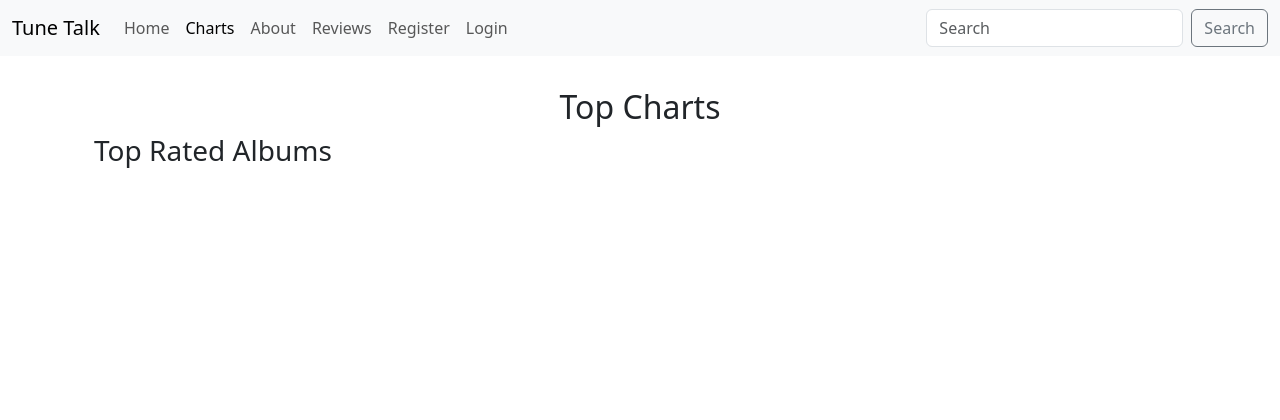
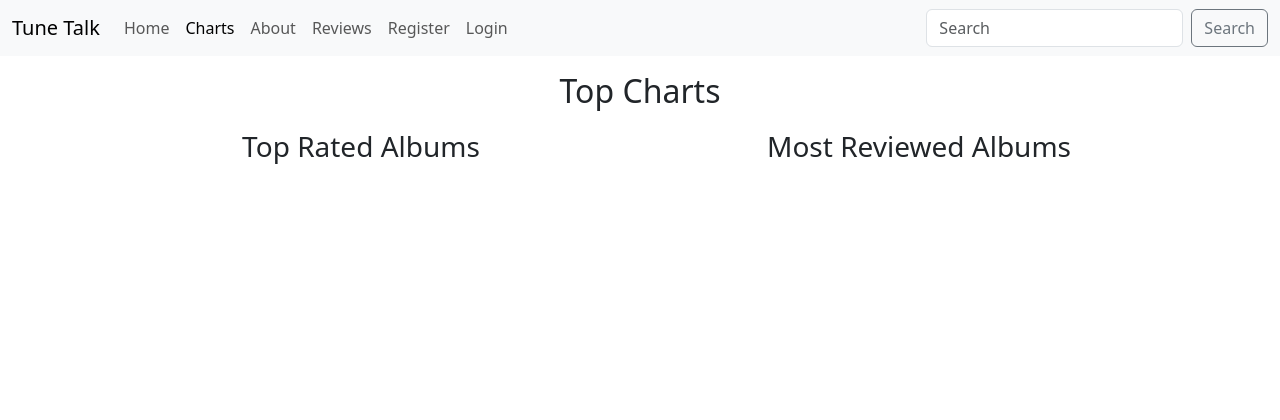
Before and after one commit to xnaavii/tune-talk-pp4, a Django app: page /charts/ in a window 1280 px wide. Shown: the top 420 px of the page. Run offline with Django 5.2, Linux system fonts and the light colour scheme; data that the repository does not hold is empty.

Commit message:
add most reviewed albums in charts

```diff
--- a/charts/templates/charts/charts.html
+++ b/charts/templates/charts/charts.html
@@ -2,12 +2,12 @@
 {% block content %}
 <div class="container">
     <div class="container">
-        <h2 class="text-center mt-3">Top Charts</h2>
+        <h2 class="text-center">Top Charts</h2>
 
         <div class="row">
             <!-- Top Rated Albums -->
-            <div class="col-md-6">
-                <h3>Top Rated Albums</h3>
+            <div class="col-md-6 mt-2 p-1">
+                <h3 class="text-center">Top Rated Albums</h3>
                 <ul class="list-group">
                     {% for album in top_albums %}
                     <li class="list-group-item d-flex justify-content-between align-items-center">
@@ -21,6 +21,26 @@
                     </li>
                     {% endfor %}
                 </ul>
-            </div>
+        </div>
+
+        <!-- Most Reviewed Albums -->
+        <div class="col-md-6 mt-2 p-1">
+            <h3 class="text-center">Most Reviewed Albums</h3>
+            <ul class="list-group">
+                {% for album in most_reviewed_albums %}
+                <li class="list-group-item d-flex justify-content-between align-items-center">
+                    <div>
+                        <a href="{% url 'album_detail' album_id=album.album_id %}" class="text-decoration-none">
+                            <img src="{{ album.artwork }}" alt="{{ album.title }}" class="img-fluid rounded" style="width: 50px; height: 50px;">
+                        </a>
+                        <strong>{{ album.title }}</strong>
+                    </div>
+                    <span class="badge bg-success rounded-pill">{{ album.review_count }}</span>
+                </li>
+                {% endfor %}
+            </ul>
+        </div>
+    </div>
+</div>
 </div>
 {% endblock content %}
--- a/charts/views.py
+++ b/charts/views.py
@@ -6,7 +6,11 @@ def charts(request):
 
     # Fetch the top 5 albums based on average rating
     top_albums = Album.objects.annotate(average_rating=Avg('reviews__rating')).filter(average_rating__lte=5)
-    top_albums = top_albums.order_by('-average_rating')[:10]
-    context = {"top_albums": top_albums}
+    top_albums = top_albums.order_by('-average_rating')[:5]
+
+    # Fetch the top 5 albums based on the number of reviews
+    most_reviewed_albums = Album.objects.annotate(review_count=Count('reviews')).order_by('-review_count')[:5]
+
+    context = {"top_albums": top_albums, "most_reviewed_albums": most_reviewed_albums}
 
     return render(request, "charts/charts.html", context)
```
